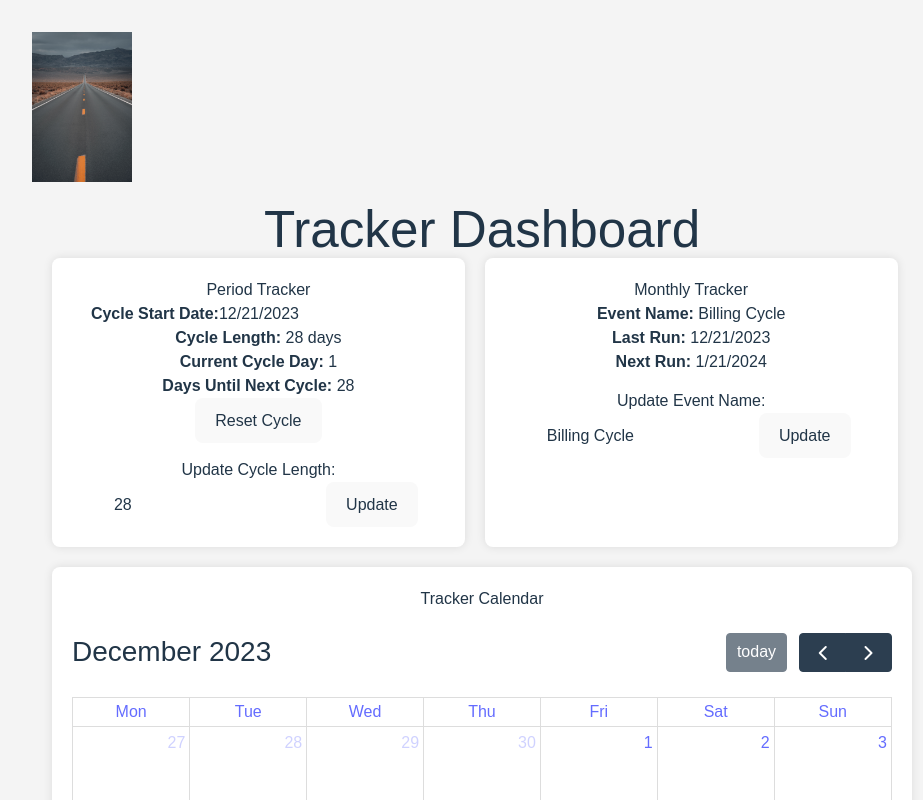
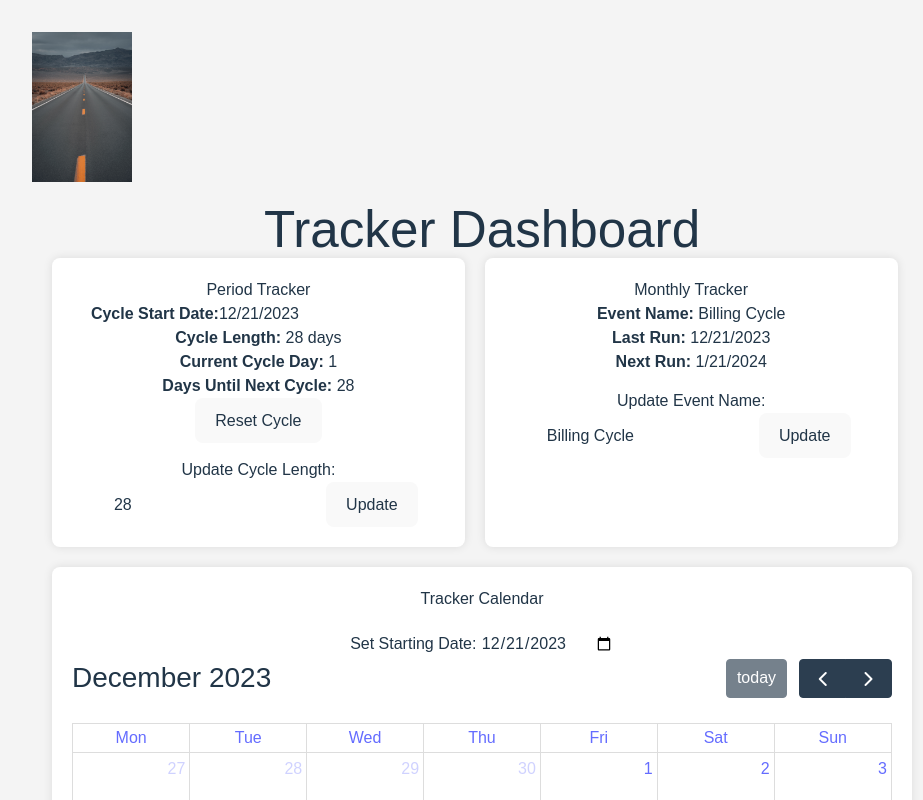
Before and after one commit to NathalieScherf/cycle-based-training-for-running, a React (Vite) app: page / in a window 1280 px wide. Shown: the top 800 px of the page, without its empty margins (158-1081 px from the left). Built offline with nearby package versions, Linux system fonts and the light colour scheme; a web font is replaced by a local one.

Commit message:
set start date for period

```diff
--- a/src/components/CalendarDisplay.jsx
+++ b/src/components/CalendarDisplay.jsx
@@ -7,25 +7,27 @@ import interactionPlugin from '@fullcalendar/interaction';
 import Modal from 'react-modal'; // Import react-modal
 
 import usePeriodTracker from '../hooks/usePeriodTracker';
-import { FOL_PHASE, MENS_PHASE, OV_PHASE, SHIT_PHASE , getPhaseColor} from '../assets/phases';
+import { getPhaseColor } from '../assets/phases';
 
 Modal.setAppElement('#root'); // For accessibility
 
-const CalendarDisplay = ({ startDate }) => {
+const CalendarDisplay = ({ periodStartDate, setPeriodStartDate }) => {
   const { cycleLength, getPhaseByDay } = usePeriodTracker();
 
   const [events, setEvents] = useState([]);
   const [modalIsOpen, setModalIsOpen] = useState(false);
   const [selectedDate, setSelectedDate] = useState('');
   const [selectedEvents, setSelectedEvents] = useState([]);
+  // const [startDate, setStartDate] = useState(initialStartDate);
 
+  useEffect(() => {console.log(periodStartDate);
+  },[])
   useEffect(() => {
     const generatedEvents = [];
 
-    // Generate Period Cycle Events
-    const generatePeriodEvents = (cycleStart = startDate) => {
-      console.log(cycleStart)
-      for (let i = 0; i < cycleLength; i++) {
+    // Generate Period Cycle Events for 6 months
+    const generatePeriodEvents = (cycleStart) => {
+      for (let i = 0; i < 6 * cycleLength; i++) { // 6 months worth of days
         const eventDate = new Date(cycleStart);
         eventDate.setDate(cycleStart.getDate() + i);
         const dayInCycle = (i % cycleLength) + 1;
@@ -33,31 +35,17 @@ const CalendarDisplay = ({ startDate }) => {
         const color = getPhaseColor(phaseName); // Function to determine color based on phase
 
         generatedEvents.push({
-          title: phaseName,
+          title: `${phaseName} (${eventDate.toISOString().split('T')[0]})`,
           start: eventDate.toISOString().split('T')[0],
           color: color,
         });
       }
-    }
-    for (let i =0; i < 3; i++)
-    {
-      if (i ===1 ){
-        let next = startDate
-        let date = new Date(next.setDate(startDate.getDate() + 28));
-        // adds days, but also mutates the state defined in dashboard! HOW???
-        generatePeriodEvents(date)
-      } else if (i === 2) {
-        let next = startDate
+    };
 
-        let date = new Date(next.setDate(startDate.getDate() + 28));
-        generatePeriodEvents(date)
-      } else {
-    generatePeriodEvents(startDate)}
-  }
+    generatePeriodEvents(periodStartDate);
 
     setEvents(generatedEvents);
-  }, [startDate]);
-
+  }, [periodStartDate]);
 
   // Handle date clicks with modal
   const handleDateClick = (arg) => {
@@ -74,9 +62,25 @@ const CalendarDisplay = ({ startDate }) => {
     setSelectedEvents([]);
   };
 
+  const handleStartDateChange = (e) => {
+    const newStartDate = new Date(e.target.value);
+    setPeriodStartDate(newStartDate);
+    localStorage.setItem('PERIOD_TRACKER_KEY', JSON.stringify({
+      periodStartDate: newStartDate.toISOString(),
+      cycleLength,
+    }));
+  };
+
   return (
     <div className="calendar-display">
       <h2>Tracker Calendar</h2>
+      <label htmlFor="start-date">Set Starting Date: </label>
+      <input
+        type="date"
+        id="start-date"
+        value={periodStartDate.toISOString().split('T')[0]}
+        onChange={handleStartDateChange}
+      />
       <FullCalendar
         plugins={[dayGridPlugin, interactionPlugin]}
         initialView="dayGridMonth"
--- a/src/components/Dashboard.jsx
+++ b/src/components/Dashboard.jsx
@@ -4,19 +4,37 @@ import PeriodTracker from './PeriodTracker';
 import MonthlyTracker from './MonthlyTracker';
 import CalendarDisplay from './CalendarDisplay';
 import Legend from './Ledgend';
-import { useState } from 'react';
+import { useState, useEffect } from 'react';
 
 
 const Dashboard = () => {
-    const [startDateX, setStartDateX] = useState(new Date());
+    const [periodStartDate, setPeriodStartDate] = useState(new Date());
+
+    useEffect(() => {
+        const storedData = localStorage.getItem('PERIOD_TRACKER_KEY');
+        if (storedData) {
+            const parsedData = JSON.parse(storedData);
+            console.log(parsedData);
+
+            setPeriodStartDate(new Date(parsedData.periodStartDate));
+        }
+    }, []);
+
+    const handleStartDateChange = (newStartDate) => {
+        setPeriodStartDate(newStartDate);
+        localStorage.setItem('PERIOD_TRACKER_KEY', JSON.stringify({
+            periodStartDate: newStartDate.toISOString(),
+        }));
+    };
+
     return (
         <div className="dashboard">
             <h1>Tracker Dashboard</h1>
             <div className="trackers">
-                <PeriodTracker startDate={startDateX} setStartDate={setStartDateX}/>
+                <PeriodTracker periodStartDate={periodStartDate} setPeriodStartDate={handleStartDateChange}/>
                 <MonthlyTracker />
             </div>
-            <CalendarDisplay startDate={startDateX}/>
+            <CalendarDisplay periodStartDate={periodStartDate} setPeriodStartDate={handleStartDateChange}/>
             <Legend />
 
         </div>
--- a/src/components/PeriodTracker.jsx
+++ b/src/components/PeriodTracker.jsx
@@ -6,7 +6,7 @@ import "react-datepicker/dist/react-datepicker.css";
 
 import usePeriodTracker from '../hooks/usePeriodTracker';
 
-const PeriodTracker = ({startDate, setStartDate}) => {
+const PeriodTracker = ({periodStartDate, setPeriodStartDate}) => {
     const {
         cycleLength,
         getCurrentCycleDay,
@@ -29,7 +29,7 @@ const PeriodTracker = ({startDate, setStartDate}) => {
         <div className="tracker period-tracker">
             <h2>Period Tracker</h2>
             <div><strong>Cycle Start Date:</strong>
-            <DatePicker selected={startDate}  onSelect={(date) => setStartDate(date)} /></div>
+            <DatePicker selected={periodStartDate}  onSelect={(date) => setPeriodStartDate(date)} /></div>
 
             <p><strong>Cycle Length:</strong> {cycleLength} days</p>
             <p><strong>Current Cycle Day:</strong> {getCurrentCycleDay()}</p>
--- a/src/hooks/usePeriodTracker.jsx
+++ b/src/hooks/usePeriodTracker.jsx
@@ -6,9 +6,9 @@ import { FOL_PHASE, MENS_PHASE, OV_PHASE, SHIT_PHASE } from '../assets/phases';
 // Define the four phases with default durations (in days)
 const DEFAULT_PHASES = [
     { name: MENS_PHASE, duration: 4 },
-    { name: FOL_PHASE, duration: 12 },
-    { name: OV_PHASE, duration: 6 },
-    { name: SHIT_PHASE, duration: 6 },
+    { name: FOL_PHASE, duration: 10 },
+    { name: OV_PHASE, duration: 9 },
+    { name: SHIT_PHASE, duration: 5 },
 ];
 
 // Storage key for persisting data
@@ -82,6 +82,11 @@ const usePeriodTracker = (defaultCycleLength = 28) => {
         }
     };
 
+    // Update start date
+    const updateStartDate = (newStartDate) => {
+        setStartDate(new Date(newStartDate));
+    };
+
     // Determine the current phase based on the cycle day
     const getCurrentPhase = () => {
         const currentDay = getCurrentCycleDay();
@@ -106,14 +111,15 @@ const usePeriodTracker = (defaultCycleLength = 28) => {
         }
         return 'Unknown Phase'; // Fallback
     };
+
     return {
-
         cycleLength,
         phases,
         getCurrentCycleDay,
         daysUntilNextCycle,
         resetCycle,
         updateCycleLength,
+        updateStartDate,
         getCurrentPhase,
         getPhaseByDay,
     };
```
